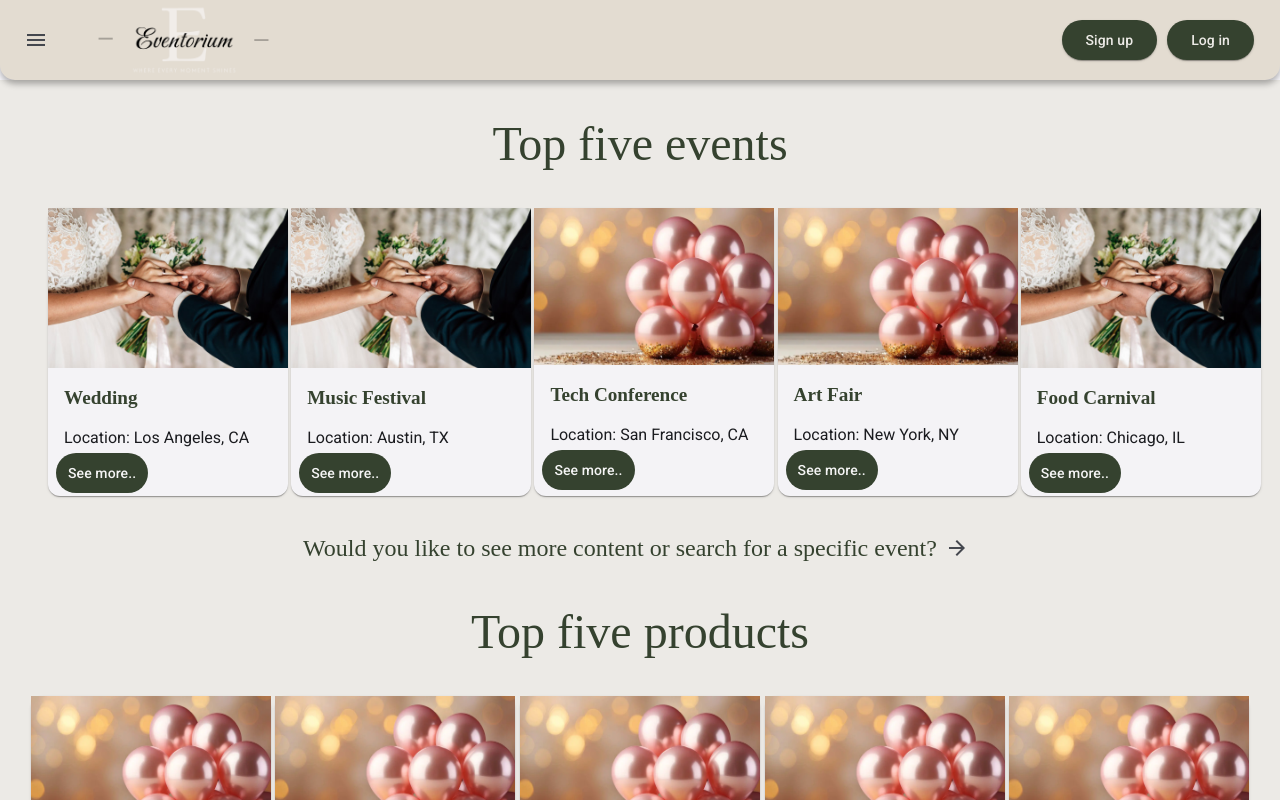
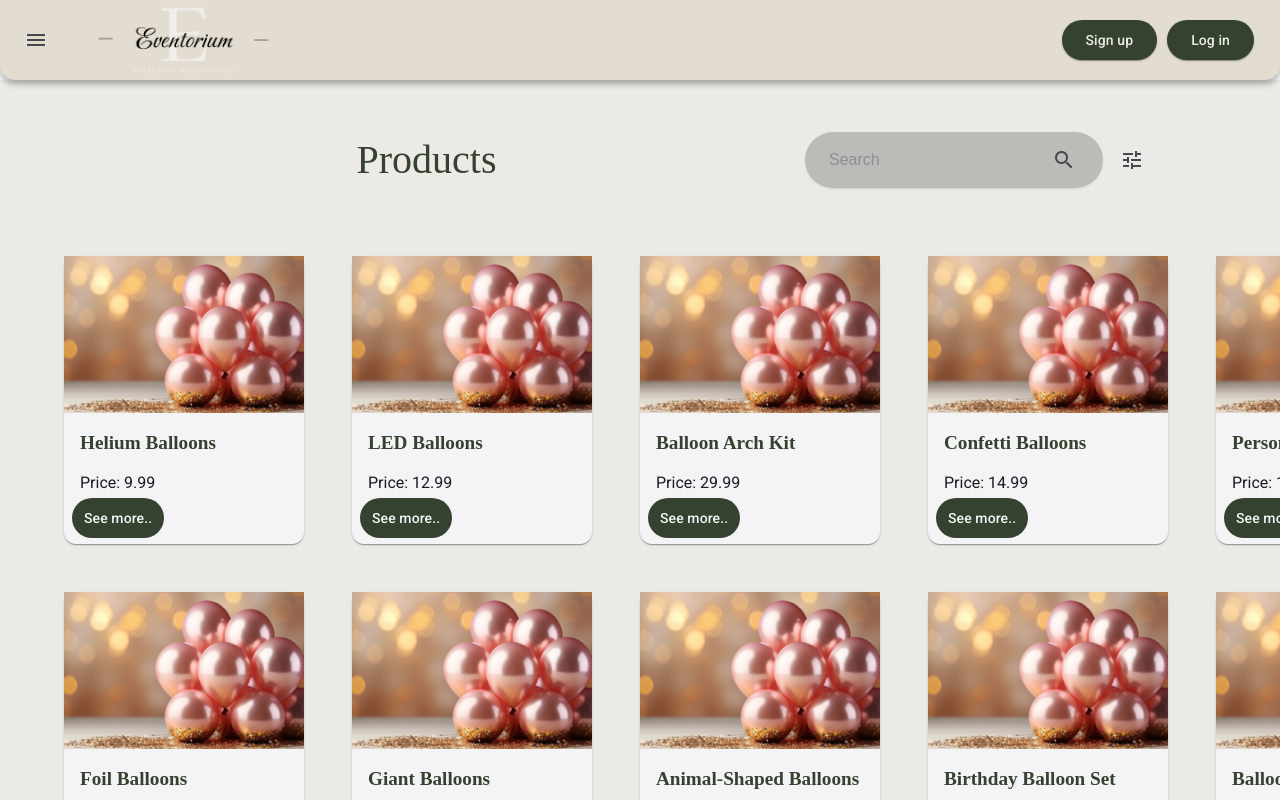
Before and after one commit to natasakasikovic/eventorium-frontend, an Angular app: page /products-overview in a window 1280 px wide. Before the commit this address led to /home. Built offline with nearby package versions, Linux system fonts and the light colour scheme.

Commit message:
feat: implement products overview with search and filter option

```diff
--- a/src/app/app-routing.module.ts
+++ b/src/app/app-routing.module.ts
@@ -8,6 +8,7 @@ import {EditServiceComponent} from './service/edit-service/edit-service.componen
 import {CreateServiceComponent} from './service/create-service/create-service.component';
 import { EventsOverviewComponent } from './event/events-overview/events-overview.component';
 import { UserRegisterComponent } from './auth/user-register/user-register.component';
+import { ProductsOverviewComponent } from './product/products-overview/products-overview.component';
 
 
 const routes: Routes = [
@@ -15,6 +16,7 @@ const routes: Routes = [
   { path: 'login', component: LoginComponent },
   { path: 'signup', component: UserRegisterComponent},
   { path: 'events-overview', component: EventsOverviewComponent},
+  { path: 'products-overview', component: ProductsOverviewComponent},
   { path: 'manageable-services', component: ManageableServicesComponent },
   { path: 'service-details/:id', component: ServiceDetailsComponent },
   { path: 'edit-service/:id', component: EditServiceComponent },
--- a/src/app/product/product.service.ts
+++ b/src/app/product/product.service.ts
@@ -2,38 +2,29 @@ import { Injectable, OnInit } from '@angular/core';
 import { Product } from './model/product.model';
 
 const products: Product[] = [
-  {
-      id: 1,
-      name: "Helium Balloons",
-      price: 9.99,
-      image: "balloons.jpg"
-  },
-  {
-      id: 2,
-      name: "LED Balloons",
-      price: 12.99,
-      image: "balloons.jpg"
-  },
-  {
-      id: 3,
-      name: "Balloon Arch Kit",
-      price: 29.99,
-      image: "balloons.jpg"
-  },
-  {
-      id: 4,
-      name: "Confetti Balloons",
-      price: 14.99,
-      image: "balloons.jpg"
-  },
-  {
-      id: 5,
-      name: "Personalized Balloons",
-      price: 19.99,
-      image: "balloons.jpg"
-  }
+  { id: 1, name: "Helium Balloons", price: 9.99, image: "balloons.jpg" },
+  { id: 2, name: "LED Balloons", price: 12.99, image: "balloons.jpg" },
+  { id: 3, name: "Balloon Arch Kit", price: 29.99, image: "balloons.jpg" },
+  { id: 4, name: "Confetti Balloons", price: 14.99, image: "balloons.jpg" },
+  { id: 5, name: "Personalized Balloons", price: 19.99, image: "balloons.jpg" },
+  { id: 6, name: "Foil Balloons", price: 7.99, image: "balloons.jpg" },
+  { id: 7, name: "Giant Balloons", price: 24.99, image: "balloons.jpg" },
+  { id: 8, name: "Animal-Shaped Balloons", price: 11.99, image: "balloons.jpg" },
+  { id: 9, name: "Birthday Balloon Set", price: 15.99, image: "balloons.jpg" },
+  { id: 10, name: "Balloon Bouquet", price: 18.99, image: "balloons.jpg" },
+  { id: 11, name: "Glow-in-the-Dark Balloons", price: 10.99, image: "balloons.jpg" },
+  { id: 12, name: "Shaped Foil Balloons", price: 13.99, image: "balloons.jpg" },
+  { id: 13, name: "Rainbow Balloons", price: 9.49, image: "balloons.jpg" },
+  { id: 14, name: "Sparkling Balloons", price: 16.99, image: "balloons.jpg" },
+  { id: 15, name: "Balloon Garland", price: 28.99, image: "balloons.jpg" },
+  { id: 16, name: "Balloons with LED Lights", price: 19.49, image: "balloons.jpg" },
+  { id: 17, name: "Heart-Shaped Balloons", price: 8.99, image: "balloons.jpg" },
+  { id: 18, name: "Number Balloons", price: 5.99, image: "balloons.jpg" },
+  { id: 19, name: "Custom Printed Balloons", price: 20.99, image: "balloons.jpg" },
+  { id: 20, name: "Glitter Balloons", price: 17.99, image: "balloons.jpg" },
+  { id: 21, name: "Wedding Balloons", price: 22.99, image: "balloons.jpg" },
+  { id: 22, name: "Celebration Balloon Kit", price: 30.99, image: "balloons.jpg" }
 ];
-
 
 @Injectable({
   providedIn: 'root'
@@ -48,6 +39,19 @@ export class ProductService {
   }
 
   getTopProducts(): Product[] {
-    return products;
+    return this.products.slice(0, 5);
   }
+
+  totalCountProducts(): number {
+    return this.products.length;
+  }
+
+  getPage(size: number, index: number): Product[] {
+    return this.products.slice(index * size, index * size + size);
+  }
+
+  searchProducts(keyword: string): Product[] {
+    return this.products.filter(product => product.name.toLowerCase().includes(keyword.toLowerCase()));
+  }
+
 }
--- /dev/null
+++ b/src/app/product/products-overview/products-overview.component.css
@@ -0,0 +1,70 @@
+.cards-screen {
+    background-color: #eceae6;
+    min-height: 100%;
+    height: auto;
+    display: flex;
+    flex-direction: column;
+    align-items: center;
+    padding: 16px;
+}
+
+.cards-screen .toolbar .filters {
+    display: flex;
+    align-items: center;
+    margin-right: 5rem;
+}
+
+.cards-screen .toolbar .filters .filter-button {
+    margin-left: 12px;
+    display: flex;
+    justify-content: center;
+    align-items: center;
+    border-radius: 50%;
+    width: 40px;
+    height: 40px;
+    cursor: pointer;
+}
+
+.cards-screen .toolbar {
+    display: flex;
+    align-items: center;
+    justify-content: space-between;
+    padding-top: 3rem;
+    padding-bottom: 3rem;
+    background-color: #eceae6;
+}
+
+.cards-screen .toolbar .space {
+    flex: 1;
+}
+
+.cards-screen .toolbar .title {
+    flex: 1;
+    text-align: center;
+    margin: 0;
+    font-size: 2.5rem;
+    font-family: jeju, serif;
+    color: #35422F;
+}
+
+.cards-screen .product-cards {
+    display: flex;
+    flex-wrap: wrap;
+    gap: 0.5rem;
+    justify-content: flex-start;
+    margin: 16px 0;
+    width: 100%;
+}
+
+.cards-screen .product-cards .cards {
+    display: grid;
+    grid-template-columns: repeat(5, 1fr);
+    grid-auto-rows: 1fr;
+    gap: 1rem;
+    padding: 16px;
+}
+
+mat-paginator {
+    display: flex;
+    justify-content: center;
+}
--- /dev/null
+++ b/src/app/product/products-overview/products-overview.component.html
@@ -0,0 +1,21 @@
+<div class="cards-screen">
+    <mat-toolbar class="toolbar">
+      <h1 class="title">Products</h1>
+      <div class="filters">
+        <app-search-bar (searcher)="onSearch($event)"></app-search-bar>
+        <button mat-icon-button class="filter-button">
+          <mat-icon>tune</mat-icon>
+        </button>
+      </div>
+    </mat-toolbar>
+    <div class="product-cards">
+      <div class="cards">
+        <div *ngFor="let product of products">
+          <app-product-card [product]="product" ></app-product-card>
+        </div>
+      </div>
+      <mat-paginator [pageSizeOptions]="[15]" [length]="getTotalProductCount()" (page)="onPageChanged()"></mat-paginator>
+    </div>
+  </div>
+  <!-- <app-product-filter *ngIf="showFilter"></app-product-filter> -->
+  <!-- TODO: implement product filter pop up -->
--- /dev/null
+++ b/src/app/product/products-overview/products-overview.component.ts
@@ -0,0 +1,48 @@
+import { AfterViewInit, ChangeDetectorRef, Component, OnInit, ViewChild } from '@angular/core';
+import { ProductService } from '../product.service';
+import { Product } from '../model/product.model';
+import { MatPaginator } from '@angular/material/paginator';
+
+@Component({
+  selector: 'app-products-overview',
+  templateUrl: './products-overview.component.html',
+  styleUrl: './products-overview.component.css'
+})
+
+export class ProductsOverviewComponent implements OnInit, AfterViewInit {
+
+  showFilter: boolean; // TODO: implement product filter pop up
+  products: Product[];
+
+  @ViewChild(MatPaginator) paginator: MatPaginator;
+
+  constructor( private productService: ProductService, private changeDetector: ChangeDetectorRef ) { }
+
+  ngOnInit(): void { }
+
+  closeFilter(): void {
+    this.showFilter = false;
+  }
+
+  openFilter(): void {
+    this.showFilter = true;
+  }
+
+  ngAfterViewInit(): void {
+    setTimeout(() => {
+      this.products = this.productService.getPage(this.paginator.pageSize, this.paginator.pageIndex); }, 0);
+  }
+
+  getTotalProductCount(): number {
+    return this.productService.totalCountProducts();
+  }
+
+  onPageChanged(): void {
+    this.products = this.productService.getPage(this.paginator.pageSize, this.paginator.pageIndex);
+  }
+
+  onSearch(keyword: string): void {
+    this.products = this.productService.searchProducts(keyword);
+    this.changeDetector.detectChanges();
+  }
+}
--- a/src/app/product/top-five-products/top-five-products.component.html
+++ b/src/app/product/top-five-products/top-five-products.component.html
@@ -9,7 +9,7 @@
     </div>
     <div class="see-more">
       <p>Would you like to see more content or search for a specific product?</p>
-      <button mat-icon-button>
+      <button mat-icon-button (click)="navigateToProductsOverview()">
         <mat-icon>arrow_forward</mat-icon>
       </button>
     </div>
--- a/src/app/product/top-five-products/top-five-products.component.ts
+++ b/src/app/product/top-five-products/top-five-products.component.ts
@@ -1,6 +1,7 @@
 import { Component, OnInit } from '@angular/core';
 import { Product } from '../model/product.model';
 import { ProductService } from '../product.service';
+import { Router } from '@angular/router';
 
 @Component({
   selector: 'app-top-five-products',
@@ -12,7 +13,7 @@ export class TopFiveProductsComponent implements OnInit {
 
   products: Product[];
 
-  constructor(private productService: ProductService) {}
+  constructor(private productService: ProductService,  private router: Router) {}
 
   ngOnInit(): void {
     this.loadTopProducts();
@@ -22,4 +23,7 @@ export class TopFiveProductsComponent implements OnInit {
     this.products = this.productService.getTopProducts();
   }
 
+  navigateToProductsOverview() {
+    this.router.navigate(['/products-overview']);
+  }
 }
```
Also changed, not shown: src/app/product/product.module.ts (+5 -2 lines), 1 other file (tests, documents, lock files or other folders).
